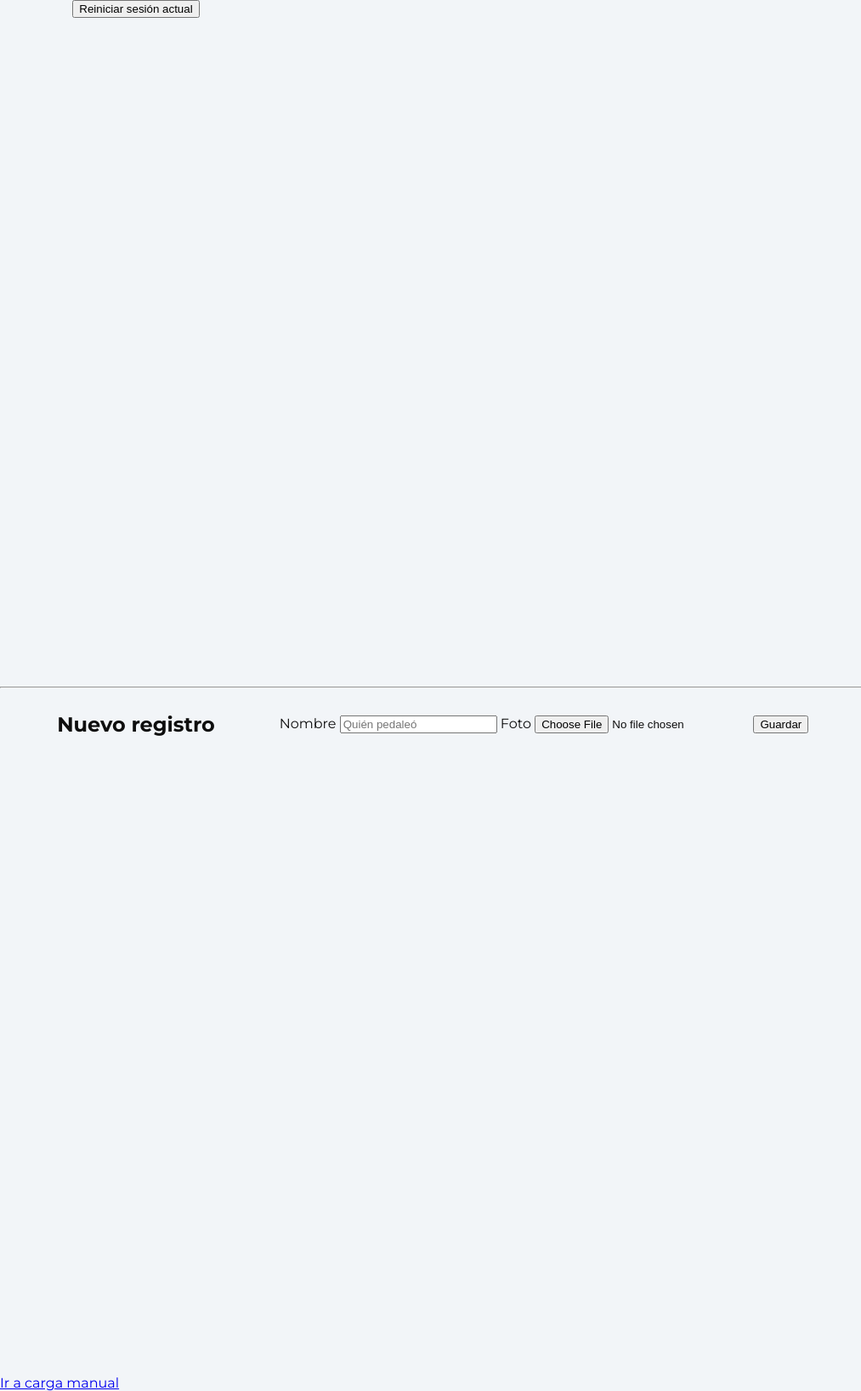
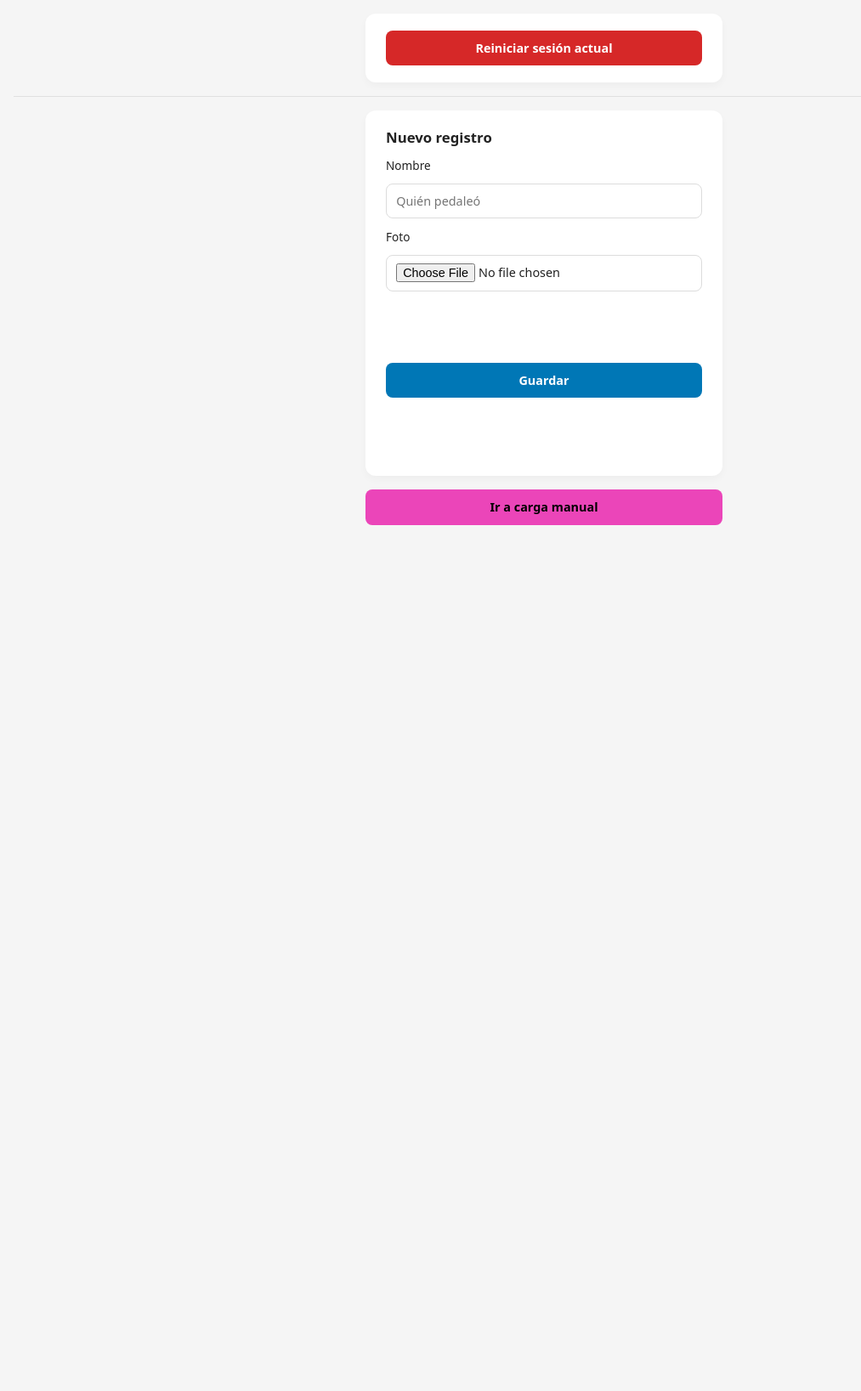
Before and after one commit to msimonr/DMDBike, a Flask app: page /pictures in a window 1280 px wide. Shown: the whole page at 85% size, without its empty margins (0-1013 px from the left). After the commit the page ends 618 px from the top, so only its background shows below. Run offline with Flask 3, Linux system fonts and the light colour scheme.

Commit message:
Forms para subida de sesiones

```diff
--- /dev/null
+++ b/static/css/loadstyles.css
@@ -0,0 +1,154 @@
+/* Reset básico */
+* {
+  box-sizing: border-box;
+  margin: 0;
+  padding: 0;
+  font-family: system-ui, -apple-system, BlinkMacSystemFont, "Segoe UI", sans-serif;
+}
+
+body {
+  background: #f5f5f5;
+  color: #222;
+  min-height: 100vh;
+  padding: 1rem;
+}
+
+/* Contenedor principal */
+.container {
+  background: #fff;
+  border-radius: 0.75rem;
+  padding: 1rem;
+  margin-bottom: 1rem;
+  box-shadow: 0 4px 10px rgba(0,0,0,0.03);
+}
+
+/* Títulos */
+h2, h3 {
+  font-size: 1.05rem;
+  margin-bottom: 0.75rem;
+}
+
+/* Formularios */
+form {
+  display: flex;
+  flex-direction: column;
+  gap: 0.75rem;
+}
+
+label {
+  font-size: 0.85rem;
+  font-weight: 500;
+}
+
+input[type="text"],
+input[type="file"],
+input[type="number"] {
+  width: 100%;
+  padding: 0.6rem 0.7rem;
+  border: 1px solid #dcdcdc;
+  border-radius: 0.5rem;
+  font-size: 0.9rem;
+  background: #fff;
+}
+
+/* Botones */
+button,
+.resetbtn {
+  display: inline-block;
+  width: 100%;
+  border: none;
+  border-radius: 0.5rem;
+  padding: 0.7rem 1rem;
+  font-size: 0.9rem;
+  font-weight: 600;
+  color: #fff;
+  background: #0077b6;              /* azul */
+  cursor: pointer;
+  transition: transform 0.08s ease-out, opacity 0.08s ease-out;
+}
+
+.resetbtn {
+  background: #d62828;               /* rojo para acción peligrosa */
+}
+
+button:active,
+.resetbtn:active {
+  transform: scale(0.995);
+  opacity: 0.85;
+}
+
+/* Separador */
+hr {
+  border: none;
+  border-top: 1px solid #e0e0e0;
+  margin: 0.5rem 0 1rem;
+}
+
+/* Link final */
+a {
+  display: inline-block;
+  text-decoration: none;
+  color: #0077b6;
+  font-weight: 500;
+  margin-top: 0.5rem;
+}
+
+
+.guardar {
+    margin: 5em 0;
+}
+
+/* ——— Responsive ——— */
+
+/* Un poco más de aire en pantallas más grandes */
+/* --- Responsive --- */
+
+/* en pantallas más grandes solo centramos el contenido */
+@media (min-width: 480px) {
+  .container {
+    max-width: 420px;
+    margin-left: auto;
+    margin-right: auto;
+  }
+
+  /* si querés centrar también el link suelto */
+  body > a {
+    display: block;
+    max-width: 420px;
+    margin: 0.5rem auto 0;
+  }
+}
+
+@media (min-width: 768px) {
+  .container {
+    padding: 1.25rem 1.5rem;
+  }
+}
+
+/* Enlace como botón */
+a {
+  display: block;
+  text-align: center;
+  background: #eb45b9;     /* azul como el botón principal */
+  color: #000000;
+  text-decoration: none;
+  padding: 0.7rem 1rem;
+  border-radius: 0.5rem;
+  font-size: 0.9rem;
+  font-weight: 600;
+  margin-top: 0.5rem;
+  transition: transform 0.08s ease-out, opacity 0.08s ease-out;
+}
+
+a:active {
+  transform: scale(0.98);
+  opacity: 0.9;
+}
+
+/* versión de escritorio centrada */
+@media (min-width: 480px) {
+  body > a {
+    max-width: 420px;
+    margin: 0.5rem auto;
+  }
+}
--- a/templates/manual.html
+++ b/templates/manual.html
@@ -5,7 +5,7 @@
     <meta charset="utf-8">
     <title>CARGA MANUAL ADU BIKE</title>
     <meta name="viewport" content="width=device-width, initial-scale=1">
-    <link rel="stylesheet" href="{{ url_for('static', filename='css/styles.css') }}">
+    <link rel="stylesheet" href="{{ url_for('static', filename='css/loadstyles.css') }}">
     <link rel="icon" type="image/png" href="{{ url_for('static', filename='images/icono.png') }}">
   </head>
   <body>
@@ -17,8 +17,8 @@
         <label>Kilómetros</label>
         <input type="number" name="km" step="0.01" min="0" placeholder="0.35" required>
         <label>Foto (opcional)</label>
-        <input type="file" name="foto" accept="image/*" capture="camera">
-        <button type="submit">Guardar manual</button>
+        <input type="file" name="foto" accept="image/*" capture="camera" required>
+        <button type="submit" class="guardar">Guardar manual</button>
       </form>
     </div>
   </body>
--- a/templates/pictures.html
+++ b/templates/pictures.html
@@ -5,7 +5,7 @@
     <meta charset="utf-8">
     <title>Bicicleta ADU</title>
     <meta name="viewport" content="width=device-width, initial-scale=1">
-    <link rel="stylesheet" href="{{ url_for('static', filename='css/styles.css') }}">
+    <link rel="stylesheet" href="{{ url_for('static', filename='css/loadstyles.css') }}">
     <link rel="icon" type="image/png" href="{{ url_for('static', filename='images/icono.png') }}">
   </head>
   <body>
@@ -20,12 +20,12 @@
       <form action="{{ url_for('upload') }}" method="POST" enctype="multipart/form-data">
         <input type="hidden" name="token" value="{{ token }}">
         <label>Nombre</label>
-        <input type="text" name="nombre" placeholder="Quién pedaleó">
+        <input type="text" name="nombre" placeholder="Quién pedaleó" required>
         <label>Foto</label>
-        <input type="file" name="foto" accept="image/*" capture="camera">
-        <button type="submit">Guardar</button>
+        <input type="file" name="foto" accept="image/*" capture="camera" required>
+        <button type="submit" class="guardar">Guardar</button>
       </form>
     </div>
-    <a href="{{ url_for('upload_manual') }}">Ir a carga manual</a>
+    <a class="cmanual" href="{{ url_for('upload_manual') }}">Ir a carga manual</a>
   </body>
 </html>
```
